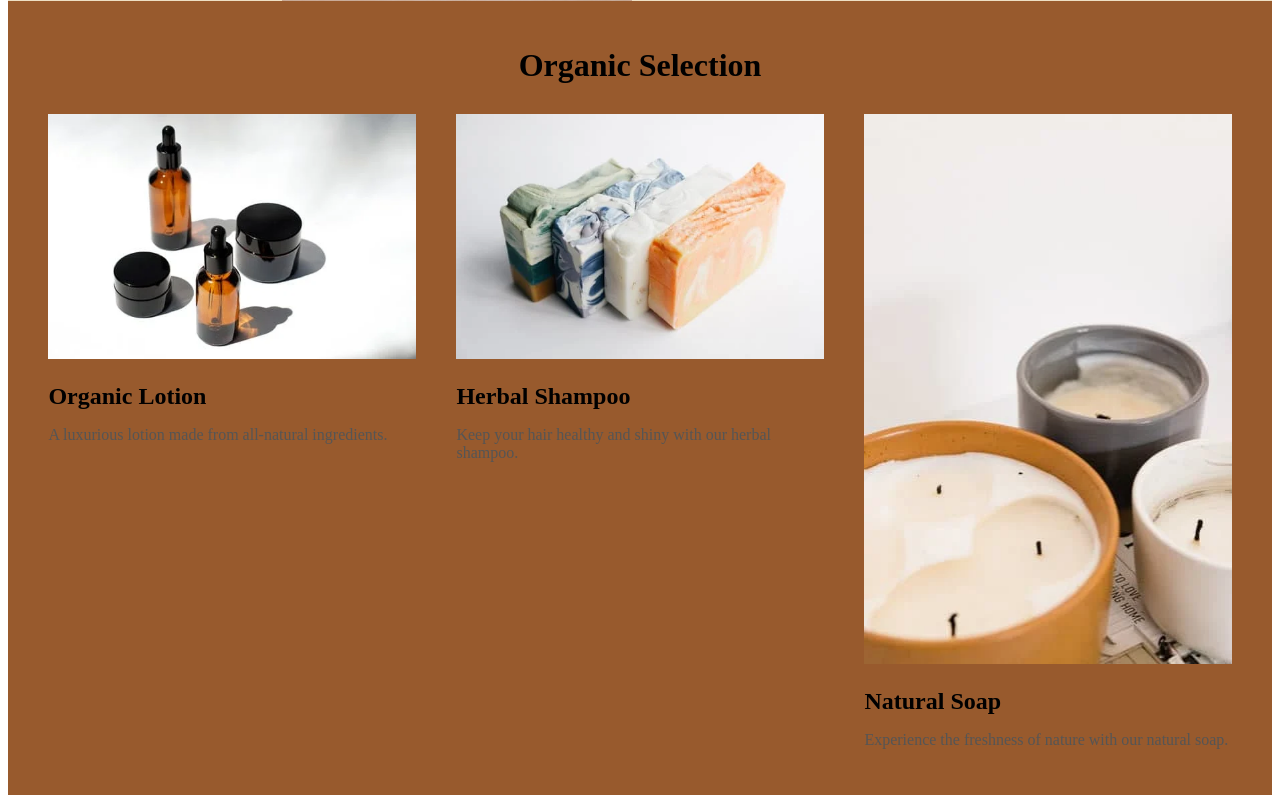
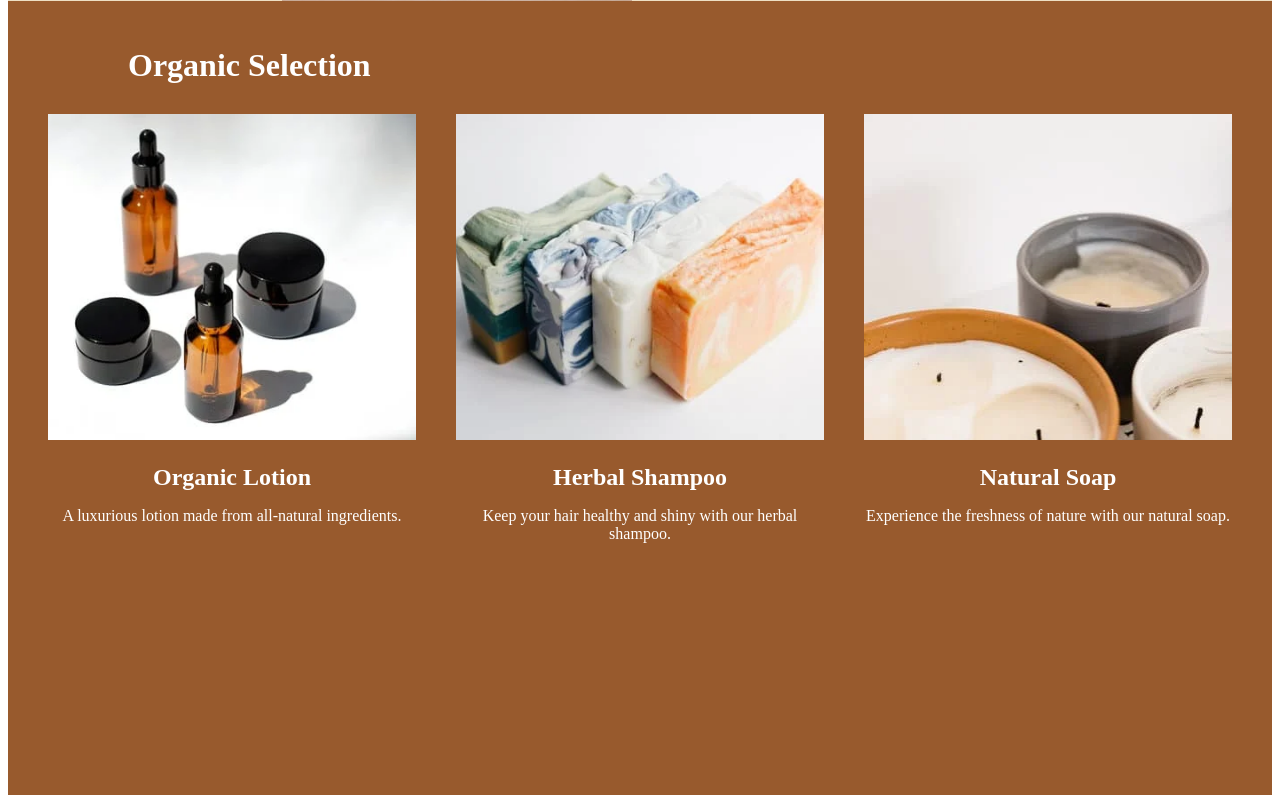
Before and after one commit to Hammad-10/ShopHere, a PHP site: page / in a window 1280 px wide. Shown: the part 1065-1868 px from the top of the page. Run offline with PHP 8.4, Linux system fonts and the light colour scheme.

Commit message:
created skeleton for the div-3 (organic selection)

```diff
--- a/css/styles.css
+++ b/css/styles.css
@@ -110,6 +110,9 @@
 #organicSelectionHeading {
     font-size: 2em;
     margin-bottom: 20px;
+    color: white;
+    text-align: left;
+    margin-left: 100px;
 }
 
 .organicProducts {
@@ -121,21 +124,23 @@
 .product {
     width: 30%;
     margin: 10px;
-    text-align: left;
+    text-align: center;
 }
 
 .productImage {
     width: 100%;
-    height: auto;
+    height: 50%;
+    object-fit: cover;
     margin-bottom: 10px;
 }
 
 .productTitle {
     font-size: 1.5em;
     margin: 10px 0;
+    color:white ;
 }
 
 .productDescription {
     font-size: 1em;
-    color: #555;
+    color:white ;
 }
```
